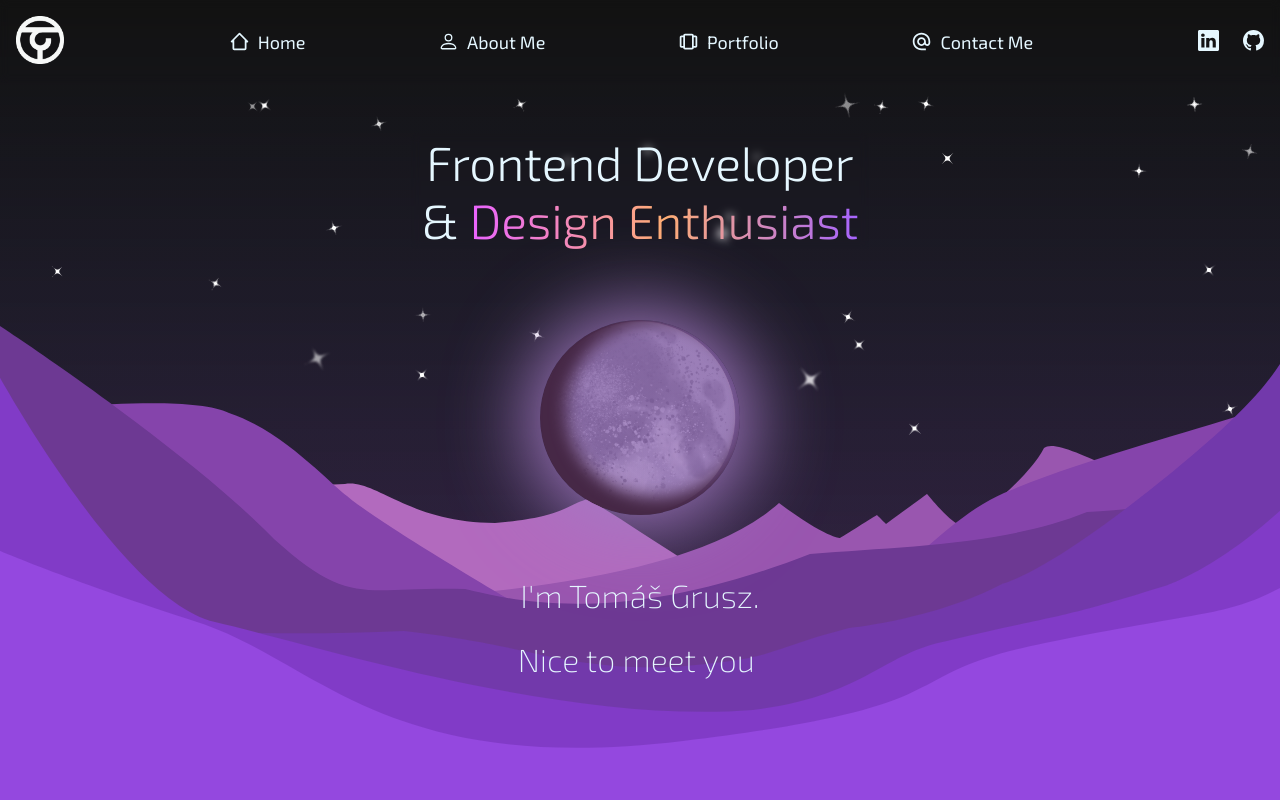
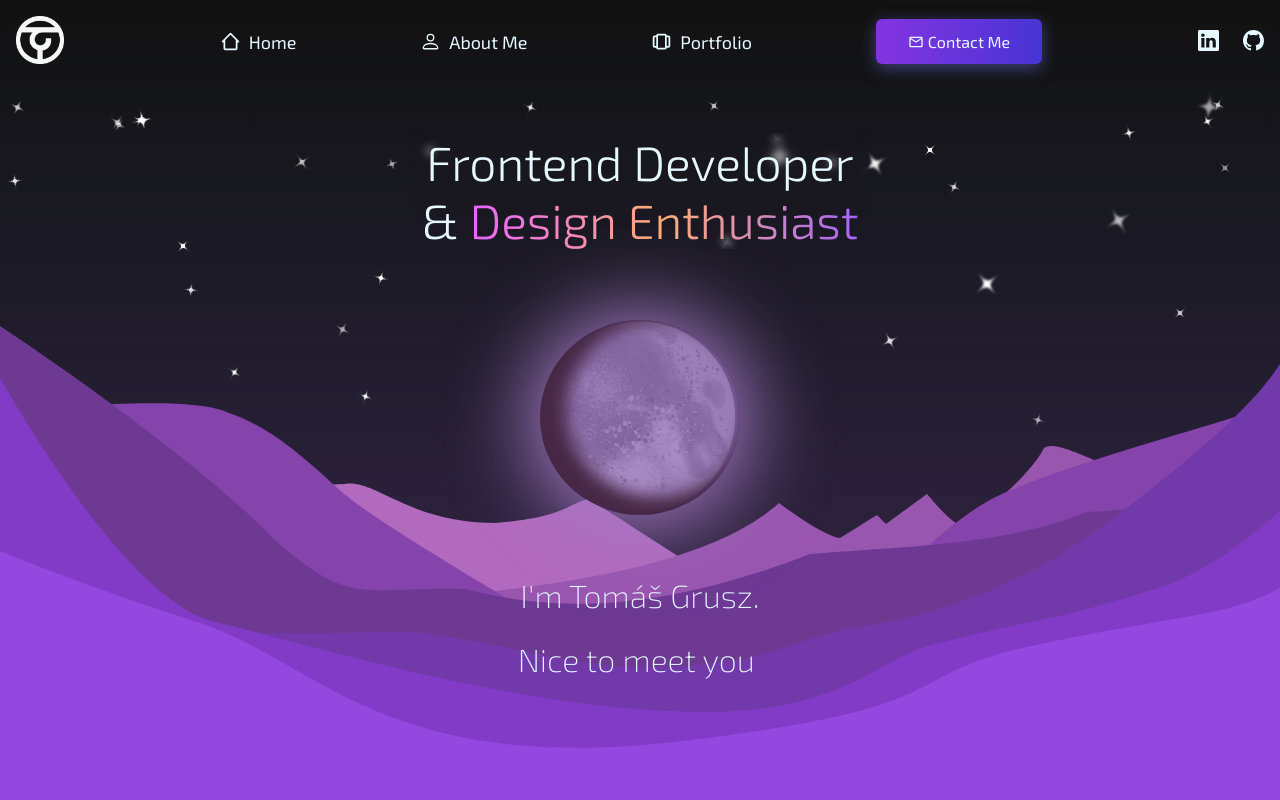
Before and after one commit to tomasgrusz/personal-web, a Next.js app: page / in a window 1280 px wide. Shown: the top 800 px of the page. Built offline with nearby package versions, Linux system fonts and the light colour scheme.

Commit message:
feat: deprecate contact form, update relevant links, create template for email message

```diff
--- a/src/app/page.tsx
+++ b/src/app/page.tsx
@@ -1,7 +1,7 @@
 import Navbar from '@components/Navbar';
 
 import styles from './page.module.scss';
-import { HomeSection, AboutSection, PortfolioSection, ContactSection } from './_sections';
+import { HomeSection, AboutSection, PortfolioSection } from './_sections';
 import Footer from '@/components/Footer';
 
 export default function Home() {
@@ -14,7 +14,6 @@ export default function Home() {
         <HomeSection />
         <AboutSection />
         <PortfolioSection />
-        <ContactSection />
       </main>
       <Footer />
     </>
--- a/src/components/Navbar/Navbar.module.scss
+++ b/src/components/Navbar/Navbar.module.scss
@@ -45,6 +45,10 @@
         font-size: $icon-size-button;
       }
     }
+
+    .mainLink {
+      margin: 0;
+    }
   }
 
   .links {
--- a/src/components/Navbar/Navbar.tsx
+++ b/src/components/Navbar/Navbar.tsx
@@ -2,10 +2,12 @@ import styles from './Navbar.module.scss';
 
 import { BsGithub, BsLinkedin, BsPerson } from 'react-icons/bs';
 import { BiHomeAlt2, BiCarousel } from 'react-icons/bi';
-import { MdAlternateEmail } from 'react-icons/md';
+import { MdOutlineEmail } from 'react-icons/md';
 
 import Link from 'next/link';
 import Image from 'next/image';
+import mailLink from '@/utils/mailLink';
+import Button from '../common/Button';
 
 const Navbar = () => {
   return (
@@ -26,10 +28,7 @@ const Navbar = () => {
           <BiCarousel />
           Portfolio
         </Link>
-        <Link href="#contact" className={styles.link}>
-          <MdAlternateEmail />
-          Contact Me
-        </Link>
+        <Button icon={<MdOutlineEmail />} text={"Contact Me"} link={mailLink} className={styles.mainLink} />
       </div>
       <div className={styles.links}>
         <Link
--- a/src/components/common/Button/Button.module.scss
+++ b/src/components/common/Button/Button.module.scss
@@ -13,6 +13,7 @@
     cursor: pointer;
   }
   border-radius: 6px;
+  text-decoration: none;
   background: linear-gradient(273deg, #7f34e0 5%, #4834d4 50%, #7f34e0 95%);
   background-size: 200%;
   box-shadow: 0px 4px 16px 0px rgba(104, 109, 224, 0.5);
--- a/src/components/common/Button/Button.tsx
+++ b/src/components/common/Button/Button.tsx
@@ -1,12 +1,21 @@
-import { FC } from 'react';
+import { FC, ReactNode } from 'react';
 import styles from './Button.module.scss';
-import { ButtonProps } from './interfaces';
 import Link from 'next/link';
 
-const Button: FC<ButtonProps> = ({ icon, link, text, external, style = 1, onClick }) => {
+export type ButtonProps = {
+  icon?: ReactNode;
+  link?: string;
+  text: string;
+  external?: boolean;
+  style?: 1 | 2 | 3;
+  onClick?: (e: any) => void;
+  className?: string;
+}
+
+const Button: FC<ButtonProps> = ({ icon, link, text, external, style = 1, onClick, className }) => {
   const Button = () => {
     return (
-      <button className={`${styles.Button} ${styles[`style-${style}`]}`} onClick={onClick}>
+      <button className={`${styles.Button} ${styles[`style-${style}`]} ${className}`} onClick={onClick}>
         <div className={styles.icon}>{icon}</div>
         <label className={styles.label}>{text}</label>
       </button>
@@ -19,8 +28,10 @@ const Button: FC<ButtonProps> = ({ icon, link, text, external, style = 1, onClic
         target={external ? '_blank' : ''}
         rel={external ? 'noopener noreferrer' : ''}
         aria-label={text}
+        className={`${styles.Button} ${styles[`style-${style}`]} ${className}`}
       >
-        <Button />
+        <div className={styles.icon}>{icon}</div>
+        <label className={styles.label}>{text}</label>
       </Link>
     );
   }
--- a/src/components/common/Hero/Hero.tsx
+++ b/src/components/common/Hero/Hero.tsx
@@ -3,6 +3,7 @@ import styles from './Hero.module.scss';
 import { HeroProps } from './interfaces';
 import ScrollReveal from '@components/animation/ScrollReveal';
 import Button from '../Button';
+import mailLink from '@/utils/mailLink';
 
 const Hero: FC<HeroProps> = ({
   left,
@@ -23,7 +24,7 @@ const Hero: FC<HeroProps> = ({
         >
           <h2 className={styles.Heading}>{title}</h2>
           <p className={styles.Paragraph}>{text}</p>
-          {buttonText && <Button text={buttonText} style={2} link="#contact" />}
+          {buttonText && <Button text={buttonText} style={2} link={mailLink} />}
         </div>
       </section>
     </ScrollReveal>
--- /dev/null
+++ b/src/utils/mailLink.ts
@@ -0,0 +1,3 @@
+const mailLink = "mailto:contact@grusz.dev?subject=Tom%20Grusz%20-%20Let's%20Connect&body=Hi%20Tom%2C%0A%0AI%20came%20across%20your%20website%20and%20wanted%20to%20connect.%0A%0A%5BDescribe%20your%20interest%20or%20reason%20for%20reaching%20out%5D%0A%0ABest%20regards%2C%0A%5BYour%20Name%5D%0A%5BYour%20Contact%20Info%5D";
+
+export default mailLink;
```
Also changed, not shown: src/components/common/Button/interfaces.ts (deleted, +0 -10 lines).
